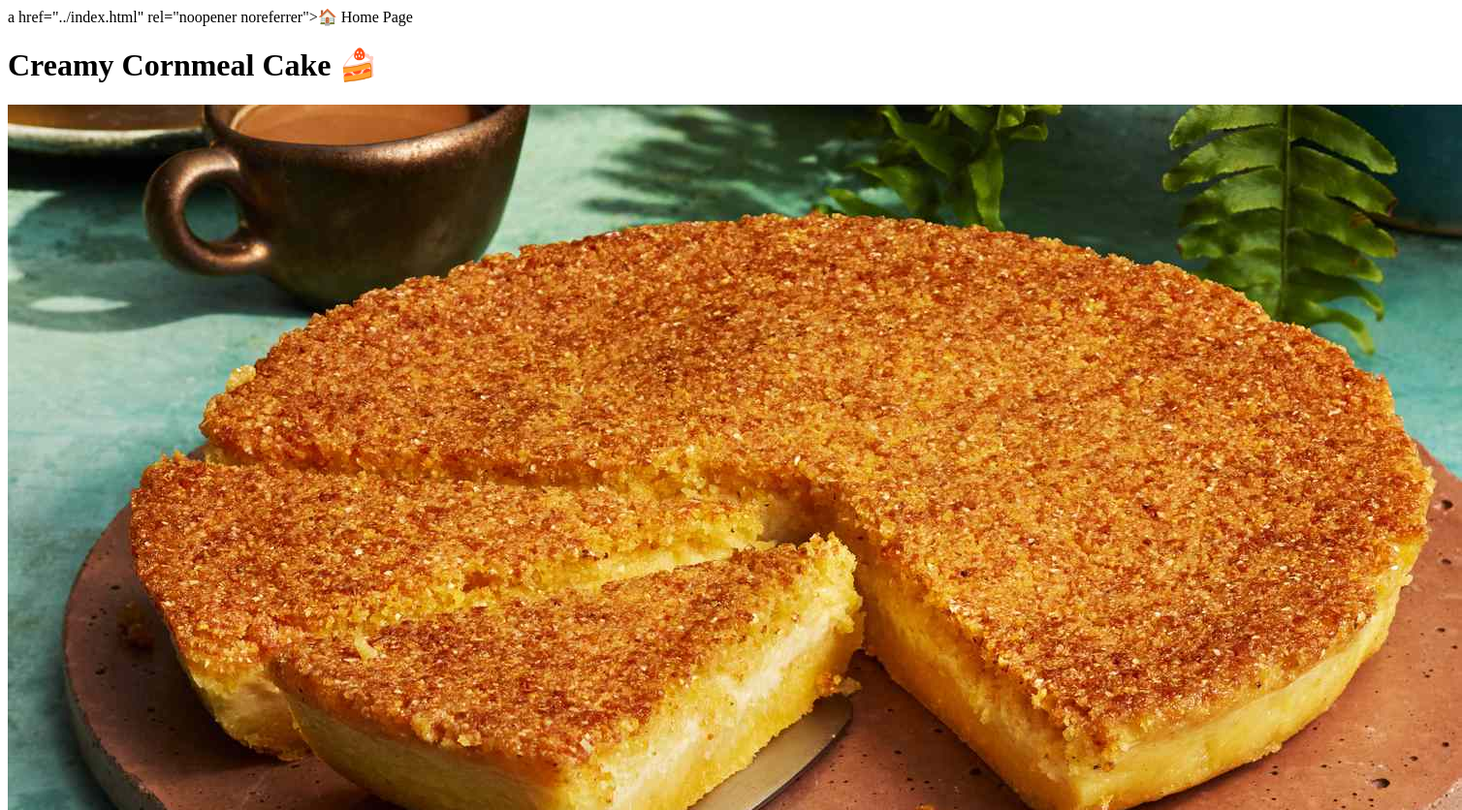
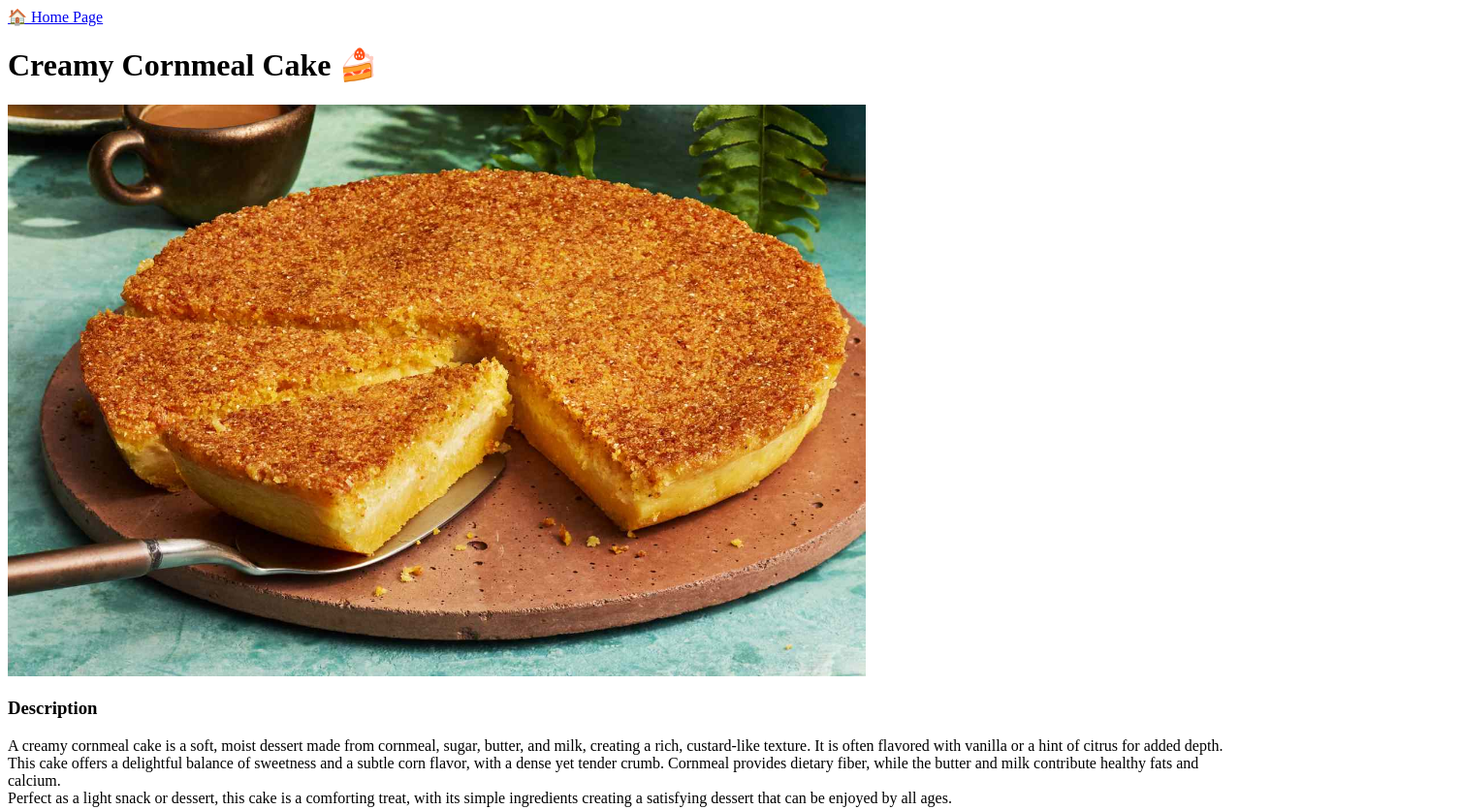
Before and after one commit to SrinivasVavilapalli/recipes, a plain HTML site: page recipes-list/Cornmeal-Cake.html in a window 1280 px wide. Shown: the top 836 px of the page at 97% size, 1508 px wide, since content can reach past the window. Drawn offline with Linux system fonts and the light colour scheme.

Commit message:
Fix the broken links to HomePage and Cornmeal Page
The Cornmeal page has the HomePage link broken and
the images path was incorrectly pointed which was
fixed and now it's working as expected.

```diff
--- a/recipes-list/Cornmeal-Cake.html
+++ b/recipes-list/Cornmeal-Cake.html
@@ -6,9 +6,9 @@
     <title>🍰 Creamy Cornmeal Cake</title>
 </head>
 <body>
-    a href="../index.html" rel="noopener noreferrer">🏠 Home Page</a>
+    <a href="../index.html" rel="noopener noreferrer">🏠 Home Page</a>
     <h1>Creamy Cornmeal Cake 🍰</h1>
-    <img src="../recipes/imgs/Creamy-Cornmeal-Cake.jpg" alt="Creamy Cornmeal Cake">
+    <img src="../imgs/Creamy-Cornmeal-Cake.jpg" alt="Creamy Cornmeal Cake" height="70%" width="70%">
     <h3>Description</h3>
     <p>A creamy cornmeal cake is a soft, moist dessert made from cornmeal, sugar, butter, and milk, creating a rich, custard-like texture. It is often flavored with vanilla or a hint of citrus for added depth.
     <br>This cake offers a delightful balance of sweetness and a subtle corn flavor, with a dense yet tender crumb. Cornmeal provides dietary fiber, while the butter and milk contribute healthy fats and calcium.
```
Also changed, not shown: index.html (+2 -2 lines).
